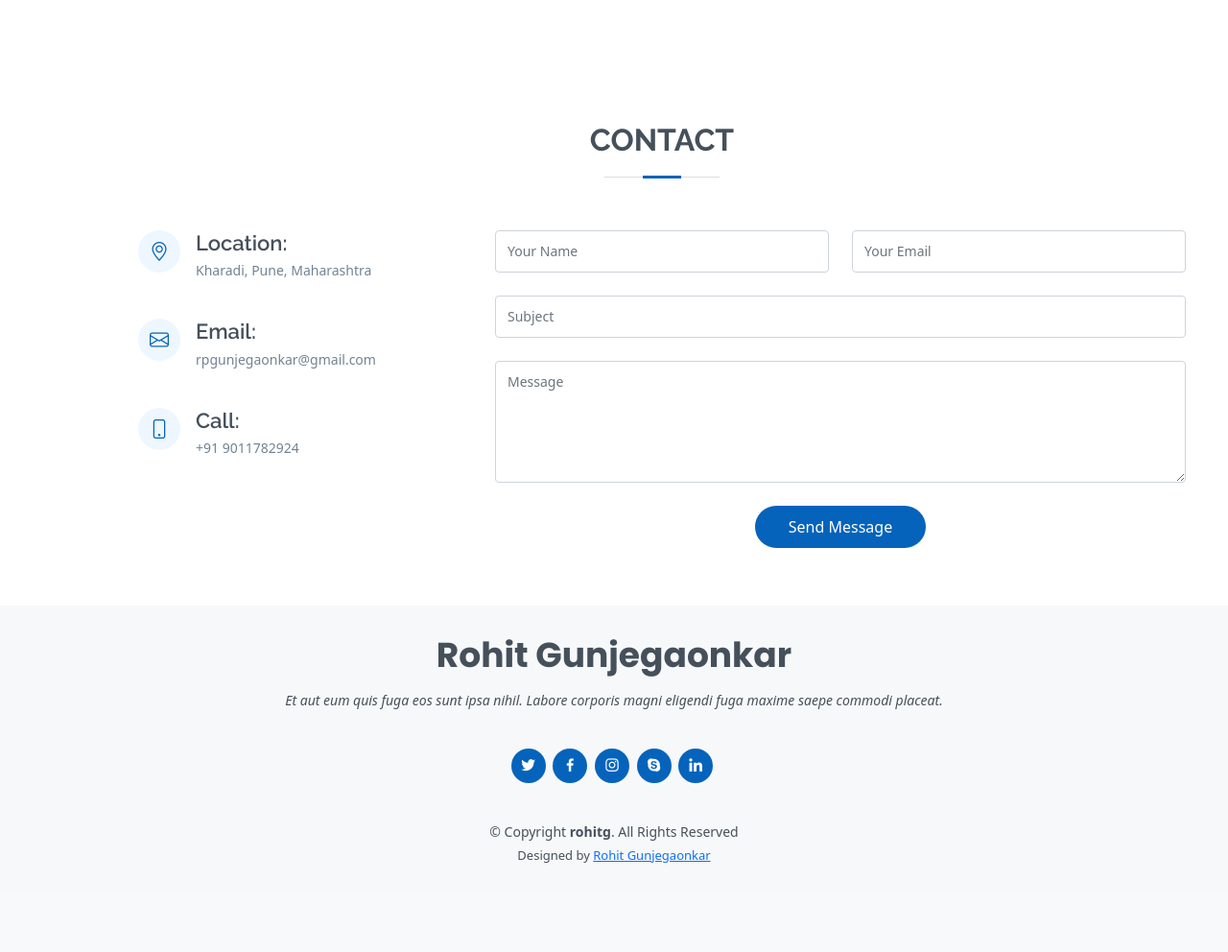
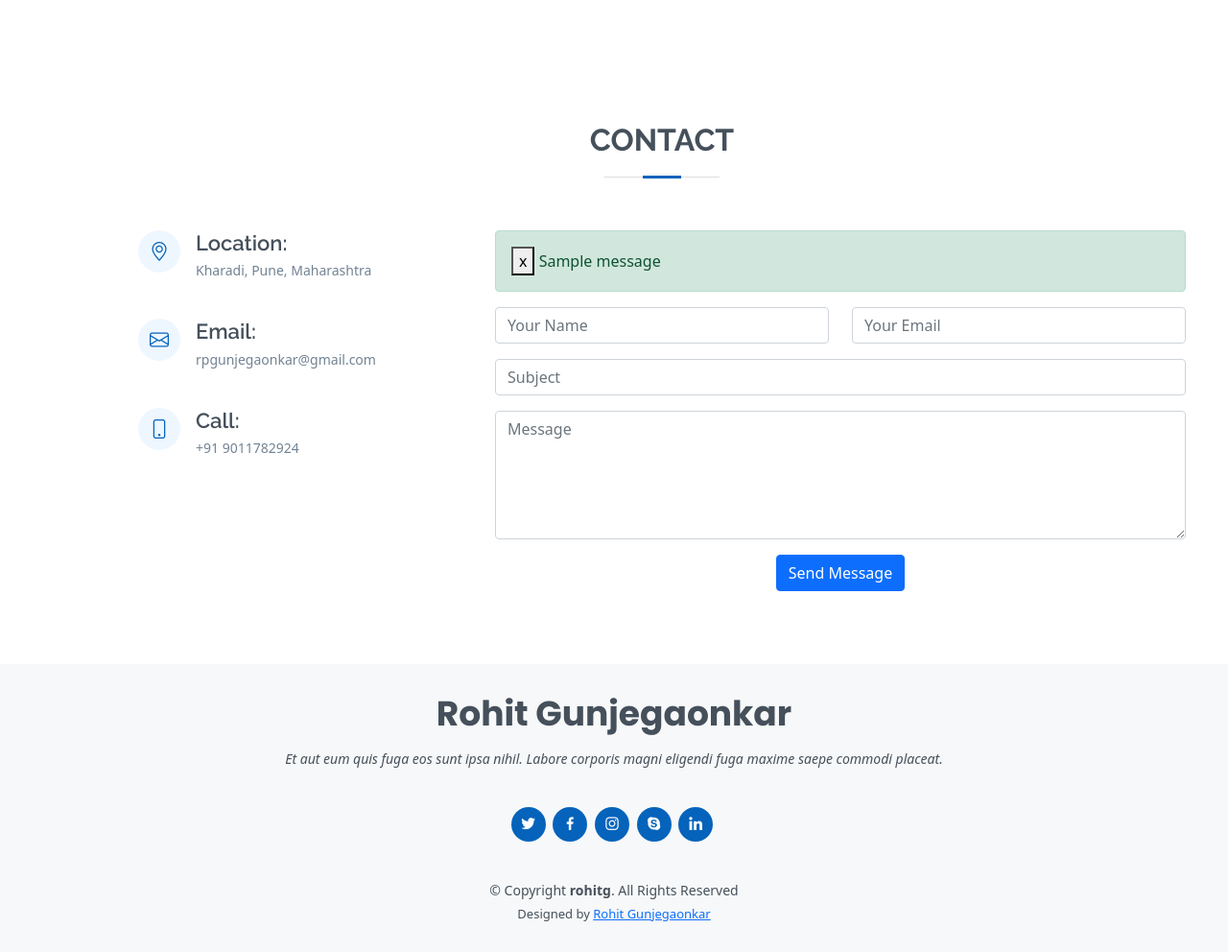
Before and after one commit to rohitpg18/MyProfile, a Django app: page / in a window 1280 px wide. Shown: the part 2884-3876 px from the top of the page at 96% size. Before the commit the page ends 3783 px from the top, so only its background shows below. Run offline with Django 4.2, Linux system fonts and the light colour scheme; tables that the repository leaves empty hold one stand-in row (values such as "Sample post"); one stand-in notice (Sample message) is shown; some libraries are stand-ins or nearby versions.

Commit message:
chnges in models

```diff
--- a/resume/views.py
+++ b/resume/views.py
@@ -30,6 +30,7 @@ class ProfileView(View):
     def post(self, request, *args, **kwargs):
 
         Contact.objects.create(ur_name = request.POST['ur_name'], email_id = request.POST['email_id'], subject = request.POST['subject'], message = request.POST['message'])
+        messages.success(request, "Submitted Successfully...!!!!")
         # return HttpResponseRedirect('profile')
         return redirect('profile')
 
--- a/templates/index.html
+++ b/templates/index.html
@@ -299,31 +299,33 @@
 
           <div class="col-lg-8 mt-5 mt-lg-0">
 
-            <form action="{% url 'profile' %}" method='post' class="php-email-form">{% csrf_token %}
+            {% include 'message.html' %}
+
+            <form action="{% url 'profile' %}" method='post'>{% csrf_token %}
 
               <div class="row">
                 <div class="col-md-6 form-group">
-                  <input type="text" name="ur_name" class="form-control" id="name" placeholder="Your Name" required>
+                  <input type="text" name="ur_name" class="form-control"  placeholder="Your Name" required>
                 </div>
                 <div class="col-md-6 form-group mt-3 mt-md-0">
-                  <input type="email" class="form-control" name="email_id" id="email" placeholder="Your Email" required>
+                  <input type="email" class="form-control" name="email_id"  placeholder="Your Email" required>
                 </div>
               </div>
+
               <div class="form-group mt-3">
-                <input type="text" class="form-control" name="subject" id="subject" placeholder="Subject" required>
+                <input type="text" class="form-control" name="subject"  placeholder="Subject" required>
               </div>
+
               <div class="form-group mt-3">
                 <textarea class="form-control" name="message" rows="5" placeholder="Message" required></textarea>
               </div>
-              <div class="my-3">
-                <div class="loading">Loading</div>
-                <div class="error-message"></div>
-                <div class="sent-message">Your message has been sent. Thank you!</div>
-              </div>
 
 
-              <div class="text-center"><button type="submit">Send Message</button></div>
+              <div class="text-center my-3"><button type="submit" class= 'btn btn-primary '>Send Message</button></div>
             </form>
+
+
+
 
 
 
--- /dev/null
+++ b/templates/message.html
@@ -0,0 +1,10 @@
+{% for message in messages %}
+<div class="container-fluid p-0">
+  <div class="alert {{ message.tags }} alert-dismissible" role="alert" >
+    <button type="button" class="close" data-dismiss="alert" aria-label="Close">
+      <span aria-hidden="true">x</span>
+    </button>
+    {{ message }}
+  </div>
+</div>
+{% endfor %}
```
Also changed, not shown: MyProfile/settings.py (+11 -5 lines), db.sqlite3.
